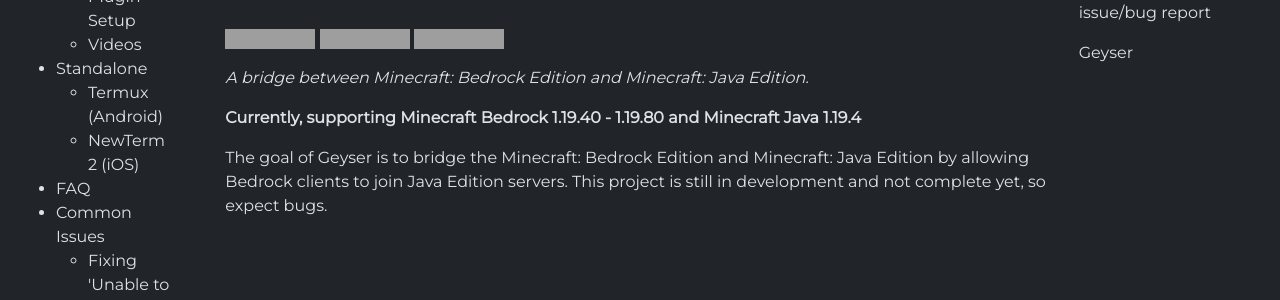
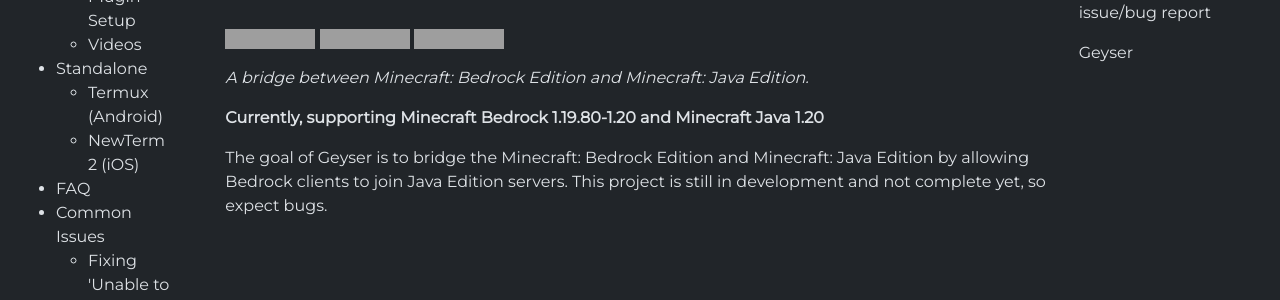
Before and after one commit to GeyserMC/GeyserWiki, a Jekyll site: the page built from _docs/geyser/root.md, in a window 1280 px wide and 900 px high, cut to the strip 163-463 px from the top of the window. Built offline with Jekyll 4.4.1, drawn with Linux system fonts in a browser that asks for light colours; grey boxes are pictures that could not be loaded.

Commit message:
Update versions.json (#163)

```diff
--- a/_data/versions.json
+++ b/_data/versions.json
@@ -1,4 +1,4 @@
 {
-  "bedrock": "1.19.40 - 1.19.80",
-  "java": "1.19.4"
+  "bedrock": "1.19.80-1.20",
+  "java": "1.20"
 }
```
